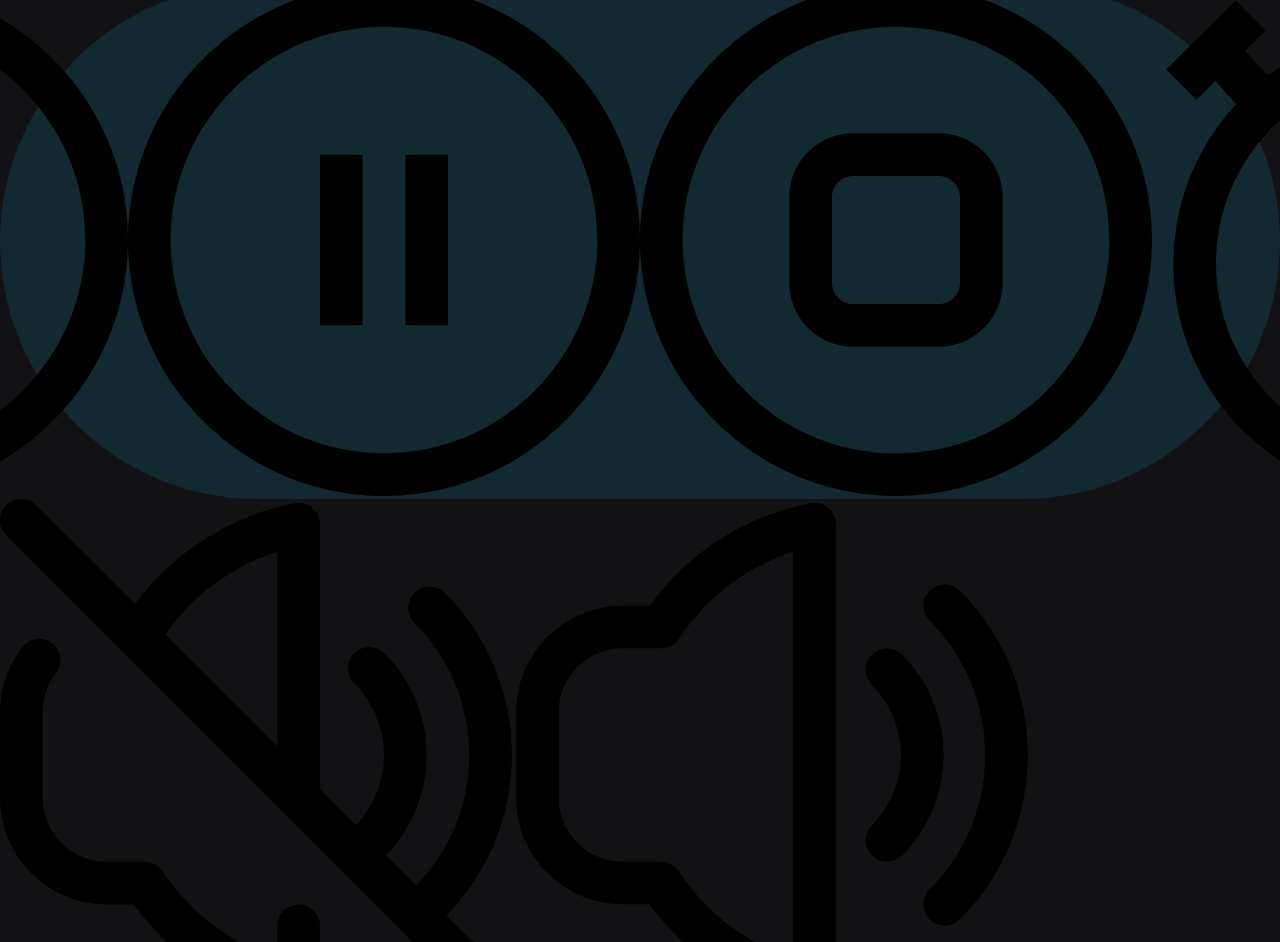
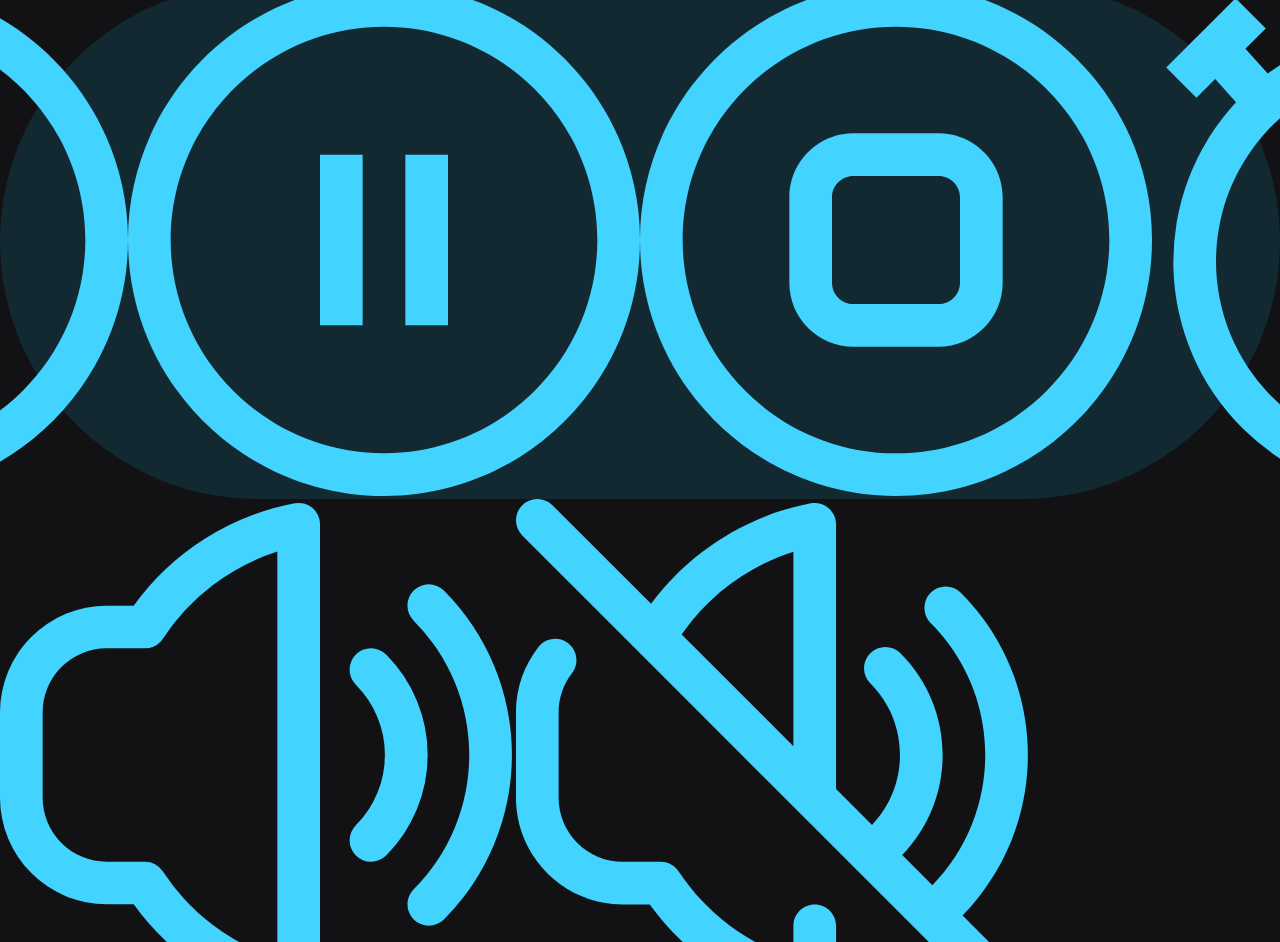
Before and after one commit to devmoreir4/pomodoro-focus, a plain HTML site: page index.html in a window 1280 px wide. Shown: the part 119-1061 px from the top of the page. Drawn offline with Linux system fonts and the light colour scheme.

Commit message:
adding svgs files to html

```diff
--- a/index.html
+++ b/index.html
@@ -16,25 +16,28 @@
         </div>
         <div id="controls">
             <button class="play">
-                <img src="./src/assets/play.svg" alt="">
+                <svg xmlns="http://www.w3.org/2000/svg" id="Layer_1" data-name="Layer 1" viewBox="0 0 24 24" width="512" height="512"><path d="m16.395,10.122l-5.192-2.843c-.673-.379-1.473-.372-2.138.017-.667.39-1.064,1.083-1.064,1.855v5.699c0,.772.397,1.465,1.064,1.855.34.199.714.297,1.087.297.358,0,.716-.091,1.041-.274l5.212-2.854c.687-.386,1.096-1.086,1.096-1.873s-.409-1.487-1.105-1.878Zm-.961,2.003l-5.212,2.855c-.019.01-.077.042-.147-.001-.074-.043-.074-.107-.074-.128v-5.699c0-.021,0-.085.074-.128.027-.016.052-.021.074-.021.036,0,.065.016.083.026l5.192,2.844c.019.011.076.043.076.13s-.058.119-.066.125ZM12,0C5.383,0,0,5.383,0,12s5.383,12,12,12,12-5.383,12-12S18.617,0,12,0Zm0,22c-5.514,0-10-4.486-10-10S6.486,2,12,2s10,4.486,10,10-4.486,10-10,10Z"/></svg>
             </button>
+
             <button class="pause">
-                <img src="./src/assets/pause.svg" alt="">
+                <svg xmlns="http://www.w3.org/2000/svg" id="Layer_1" data-name="Layer 1" viewBox="0 0 24 24" width="512" height="512"><path d="m12,0C5.383,0,0,5.383,0,12s5.383,12,12,12,12-5.383,12-12S18.617,0,12,0Zm0,22c-5.514,0-10-4.486-10-10S6.486,2,12,2s10,4.486,10,10-4.486,10-10,10Zm-3-14h2v8h-2v-8Zm4,0h2v8h-2v-8Z"/></svg>
             </button>
+
             <button class="stop">
-                <img src="./src/assets/stop.svg" alt="">
+                <svg xmlns="http://www.w3.org/2000/svg" id="Layer_1" data-name="Layer 1" viewBox="0 0 24 24" width="512" height="512"><path d="m12,0C5.383,0,0,5.383,0,12s5.383,12,12,12,12-5.383,12-12S18.617,0,12,0Zm0,22c-5.514,0-10-4.486-10-10S6.486,2,12,2s10,4.486,10,10-4.486,10-10,10Zm2-15h-4c-1.654,0-3,1.346-3,3v4c0,1.654,1.346,3,3,3h4c1.654,0,3-1.346,3-3v-4c0-1.654-1.346-3-3-3Zm1,7c0,.551-.449,1-1,1h-4c-.551,0-1-.449-1-1v-4c0-.551.449-1,1-1h4c.551,0,1,.449,1,1v4Z"/></svg>
             </button>
-            <button class="stopwatch"></button>
-                <img src="./src/assets/stopwatch.svg" alt="">
+
+            <button class="stopwatch">
+                <svg id="Layer_1" height="512" viewBox="0 0 24 24" width="512" xmlns="http://www.w3.org/2000/svg" data-name="Layer 1"><path d="m14 13a2 2 0 1 1 -3-1.723v-5.277h2v5.277a1.994 1.994 0 0 1 1 1.723zm6.06-7.461a11 11 0 1 1 -16.12 0l-.978-1.087-.88.88-1.414-1.414 3.25-3.25 1.414 1.414-.954.954 1.048 1.164a10.923 10.923 0 0 1 5.574-2.149v-2.051h2v2.051a10.923 10.923 0 0 1 5.574 2.149l1.048-1.165-.892-.891 1.415-1.414 3.187 3.188-1.414 1.414-.88-.88zm.94 7.461a9 9 0 1 0 -9 9 9.01 9.01 0 0 0 9-9z"/></svg>
             </button>
         </div>
     </main>
     <footer>
         <button class="sound-on">
-            <img src="./src/assets/volume-slash.svg" alt="">
+            <svg xmlns="http://www.w3.org/2000/svg" id="Outline" viewBox="0 0 24 24" width="512" height="512"><path d="M20.807,4.29a1,1,0,0,0-1.415,1.415,8.913,8.913,0,0,1,0,12.59,1,1,0,0,0,1.415,1.415A10.916,10.916,0,0,0,20.807,4.29Z"/><path d="M18.1,7.291A1,1,0,0,0,16.68,8.706a4.662,4.662,0,0,1,0,6.588A1,1,0,0,0,18.1,16.709,6.666,6.666,0,0,0,18.1,7.291Z"/><path d="M13.82.2A12.054,12.054,0,0,0,6.266,5H5a5.008,5.008,0,0,0-5,5v4a5.008,5.008,0,0,0,5,5H6.266A12.059,12.059,0,0,0,13.82,23.8a.917.917,0,0,0,.181.017,1,1,0,0,0,1-1V1.186A1,1,0,0,0,13.82.2ZM13,21.535a10.083,10.083,0,0,1-5.371-4.08A1,1,0,0,0,6.792,17H5a3,3,0,0,1-3-3V10A3,3,0,0,1,5,7h1.8a1,1,0,0,0,.837-.453A10.079,10.079,0,0,1,13,2.465Z"/></svg>
         </button>
         <button class="sound-off">
-            <img src="./src/assets/volume.svg" alt="">
+            <svg xmlns="http://www.w3.org/2000/svg" id="Layer_1" data-name="Layer 1" viewBox="0 0 24 24" width="512" height="512"><path d="m15.004,20.004v2.812c0,.297-.132.579-.36.769-.181.151-.407.231-.64.231-.061,0-.121-.005-.181-.017-2.999-.551-5.752-2.299-7.554-4.794h-1.27C2.242,19.004-.002,16.761-.002,14.002v-4.001C-.002,8.885.359,7.828,1.043,6.944c.34-.437.966-.516,1.403-.179.437.338.517.966.179,1.403-.41.529-.627,1.163-.627,1.832v4.001c0,1.655,1.347,3.002,3.002,3.002h1.78c.321,0,.622.154.811.414l.3.415c1.263,1.749,3.083,3.057,5.113,3.703v-1.532c0-.552.447-1,1-1s1,.448,1,1Zm8.703,3.703c-.195.195-.451.293-.707.293s-.512-.098-.707-.293L.293,1.707C-.098,1.316-.098.684.293.293S1.316-.098,1.707.293l4.623,4.623C8.131,2.468,10.855.753,13.822.205c.293-.053.594.025.821.215.229.19.36.472.36.769v12.402l1.686,1.686c.846-.887,1.31-2.046,1.31-3.276,0-1.269-.494-2.461-1.392-3.359-.391-.39-.391-1.023,0-1.414s1.023-.391,1.414,0c1.275,1.275,1.978,2.97,1.978,4.773,0,1.764-.673,3.425-1.896,4.69l1.415,1.415c3.33-3.418,3.304-8.908-.081-12.292-.391-.391-.391-1.023,0-1.414.391-.391,1.023-.391,1.414,0,4.164,4.164,4.191,10.922.081,15.12l2.774,2.774c.391.391.391,1.023,0,1.414ZM7.762,6.348l5.242,5.242V2.468c-2.032.647-3.854,1.955-5.114,3.702l-.128.178Z"/></svg>
         </button>
     </footer>
 </body>
--- a/src/style.css
+++ b/src/style.css
@@ -38,10 +38,13 @@ button {
     align-items: center;
     justify-content: center;
     border-radius: 9999px; /* pill */
-    /* color: #42d3ff; */
 }
 
-.svg-icon {
-    fill: blue; /* Altera a cor de preenchimento */
-    stroke: green; /* Altera a cor das bordas */
+.play svg,
+.pause svg,
+.stop svg,
+.stopwatch svg,
+.sound-on svg,
+.sound-off svg {
+    fill: #42d3ff;
 }
```
Also changed, not shown: src/assets/pause.svg (deleted), src/assets/play.svg (deleted), src/assets/stop.svg (deleted), src/assets/stopwatch.svg (deleted), src/assets/volume-slash.svg (deleted), src/assets/volume.svg (deleted).
